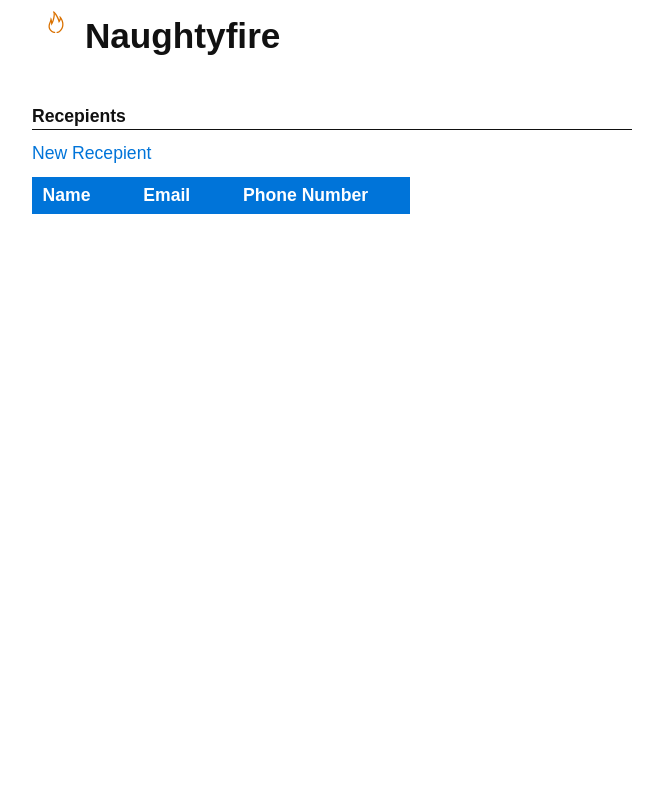
After one commit to anchetaWern/naughtyfire, a PHP site: template templates/recepients.php in a window 1280 px wide. The commit adds this page. Shown: the whole page, without its empty margins (308-971 px from the left). Run offline with PHP 8.4, Linux system fonts and the light colour scheme; the template is opened without the code that fills it, so the values that code supplies are empty.

Commit message:
- add migration for creating recepients table - add code for listing and adding recepients

```diff
--- a/css/main.css
+++ b/css/main.css
@@ -1,5 +1,5 @@
 .container {
-	width: 400px;
+	width: 600px;
 	margin: 0 auto;
 }
 
@@ -32,5 +32,14 @@ header h1 {
 
 legend {
     font-weight: bold;
-    border-bottom: 1px solid
+    border-bottom: 1px solid;
+    margin-bottom: 10px;
 }
+
+.table-container {
+    margin-top: 40px;
+}
+
+table {
+    margin-top: 10px;
+}
--- a/index.php
+++ b/index.php
@@ -22,7 +22,10 @@ $app->addRoutes(array(
     '/' => 'Home:index',
     '/holiday/create' => 'Home:createHoliday',
     '/settings' => 'Home:settings',
-    '/settings/update' => 'Home:updateSettings'
+    '/settings/update' => 'Home:updateSettings',
+    '/recepients' => 'Home:recepients',
+    '/recepients/new' => 'Home:newRecepient',
+    '/recepients/create' => 'Home:createRecepient'
 ));
 
 $view = $app->view();
--- /dev/null
+++ b/templates/recepients.php
@@ -0,0 +1,40 @@
+<!DOCTYPE html>
+<html lang="en">
+<head>
+	<meta charset="UTF-8">
+	<title>Naughtyfire</title>
+	<link rel="stylesheet" href="/bower_components/picnic/releases/picnic.min.css">
+	<link rel="stylesheet" href="/bower_components/pikaday/css/pikaday.css">
+	<link rel="stylesheet" href="/css/main.css">
+</head>
+<body>
+	<div class="container">
+		<header>
+			<img src="/img/naughtyfire.png" id="logo" alt="logo">
+			<h1>Naughtyfire</h1>
+		</header>
+		<div class="table-container">
+			<legend>Recepients</legend>
+			<a href="/recepients/new">New Recepient</a>
+			<table>
+				<thead>
+					<tr>
+						<th>Name</th>
+						<th>Email</th>
+						<th>Phone Number</th>
+					</tr>
+				</thead>
+				<tbody>
+				<?php foreach($recepients as $recepient){ ?>
+					<tr>
+						<td><?= $recepient->name ?></td>
+						<td><?= $recepient->email ?></td>
+						<td><?= $recepient->phone_number ?></td>
+					</tr>
+				<?php } ?>
+				</tbody>
+			</table>
+		</div>
+	</div>
+</body>
+</html>
```
Also changed, not shown: src/Naughtyfire/Controller/Home.php (+62 -0 lines), templates/new_recepient.php (added, +39 -0 lines), migrations/20150803051556_create_recepients_table.php (added).
